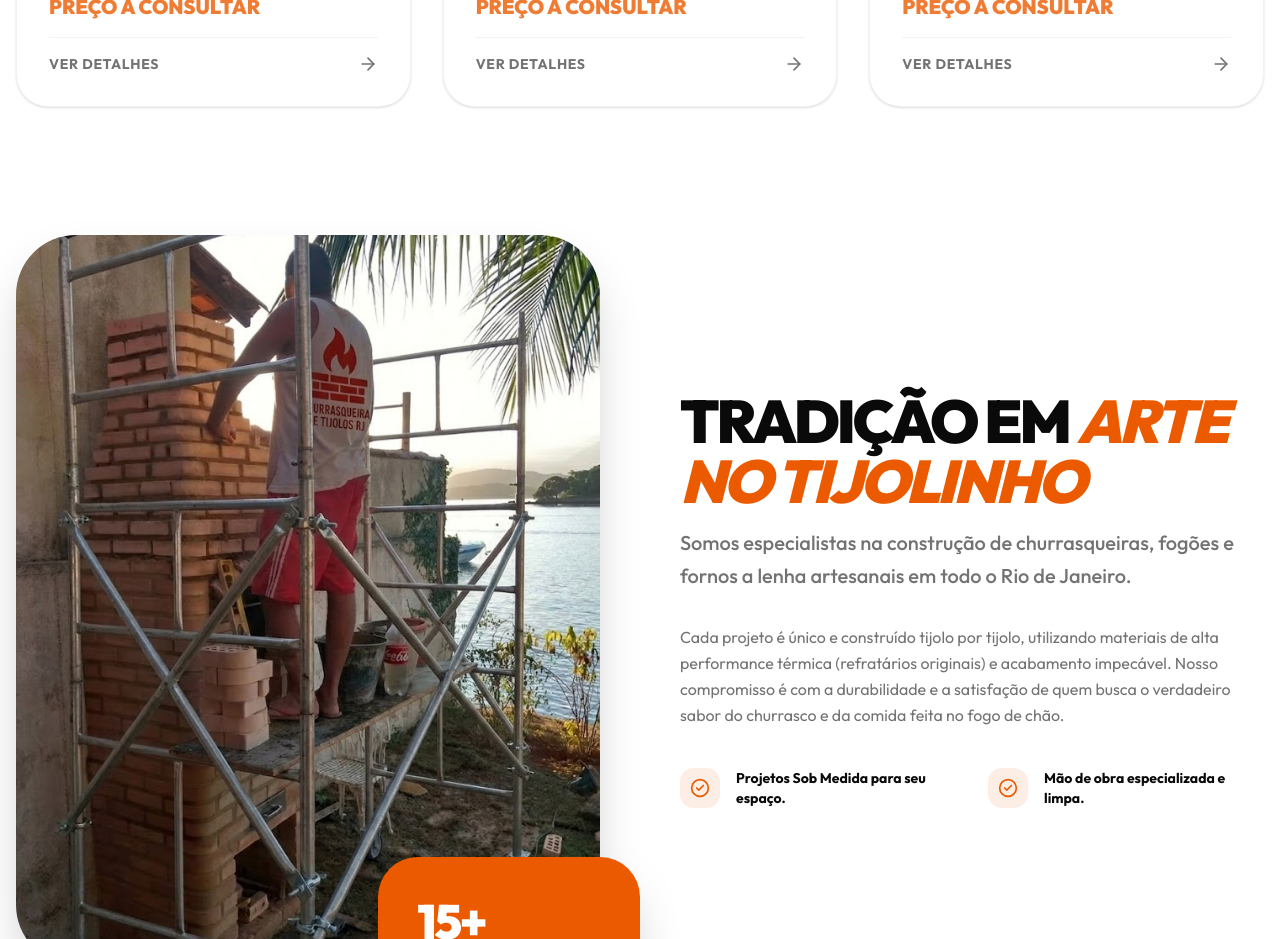
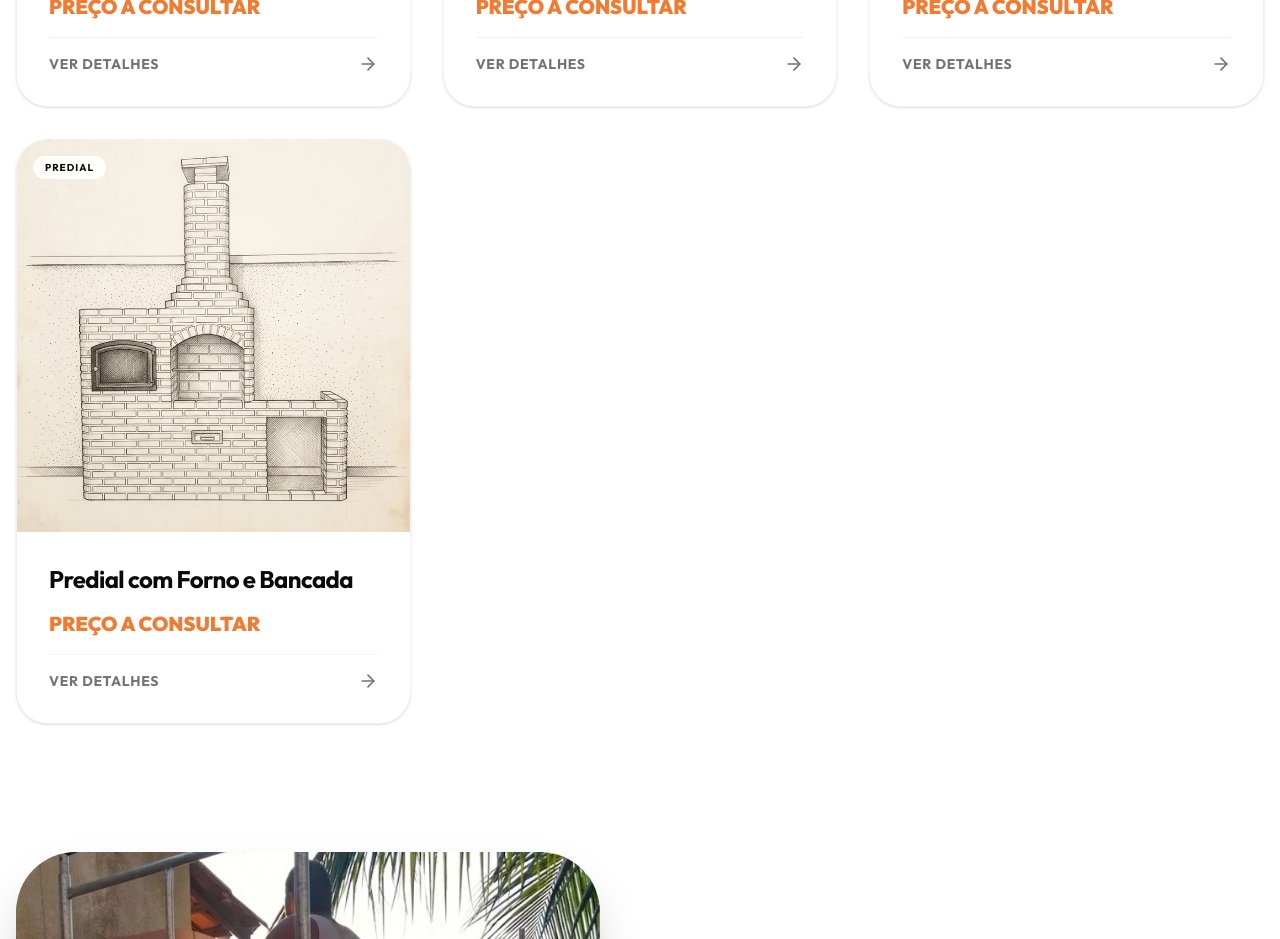
Before and after one commit to AlexanderBits/Churrasqueiras-de-Tijolos-, a Next.js app: page / in a window 1280 px wide. Shown: the part 3160-4099 px from the top of the page. Built offline with nearby package versions, Linux system fonts and the light colour scheme; no server answers; the database is empty.

Commit message:
feat: adicao do modelo 'Predial com Forno e Bancada' na vitrine

```diff
--- a/scratch/seed-raw-sql.ts
+++ b/scratch/seed-raw-sql.ts
@@ -74,6 +74,15 @@ async function main() {
       price: 0,
       category: "Trio",
       image: "/produtos/sobmedida.png"
+    },
+    {
+      id: "prod7",
+      name: "Predial com Forno e Bancada",
+      slug: "predial-forno-bancada",
+      description: "A elegância do modelo predial (caixote) agora com forno integrado e bancada lateral. Ideal para quem busca funcionalidade e estética moderna em um único projeto.",
+      price: 0,
+      category: "Predial",
+      image: "/previa_modelos/Churrasqueira_Forno-Caipia_ou_50kg_Bancada.gif"
     }
   ];
 
--- a/src/app/(public)/page.tsx
+++ b/src/app/(public)/page.tsx
@@ -165,6 +165,14 @@ export default async function HomePage() {
         price: 0,
         category: "Trio",
         images: [{ url: "/produtos/sobmedida.png" }]
+      },
+      {
+        id: "static-7",
+        name: "Predial com Forno e Bancada",
+        slug: "predial-forno-bancada",
+        price: 0,
+        category: "Predial",
+        images: [{ url: "/previa_modelos/Churrasqueira_Forno-Caipia_ou_50kg_Bancada.gif" }]
       }
     ];
   }
```
